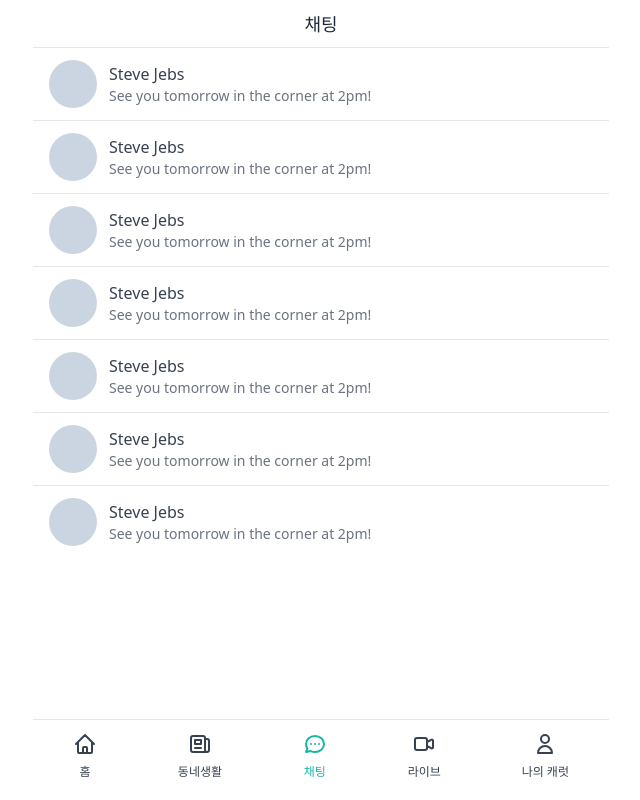
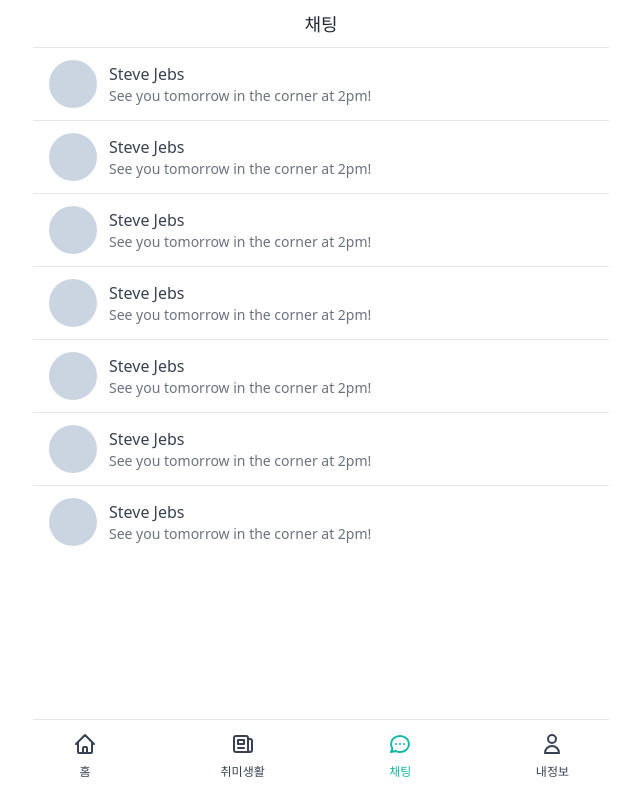
Before and after one commit to JeremyDev87/chidol-market, a Next.js app: page /chats in a window 1280 px wide. Shown: the whole page, without its empty margins (319-959 px from the left). Built offline with nearby package versions, Linux system fonts and the light colour scheme.

Commit message:
<chore>:Hidden Stream Button in Layout - Steam은 서비스 아직 안하는걸로

```diff
--- a/components/layout.tsx
+++ b/components/layout.tsx
@@ -101,7 +101,7 @@ export default function Layout({
 									d="M19 20H5a2 2 0 01-2-2V6a2 2 0 012-2h10a2 2 0 012 2v1m2 13a2 2 0 01-2-2V7m2 13a2 2 0 002-2V9a2 2 0 00-2-2h-2m-4-3H9M7 16h6M7 8h6v4H7V8z"
 								></path>
 							</svg>
-							<span>동네생활</span>
+							<span>취미생활</span>
 						</a>
 					</Link>
 					<Link href="/chats">
@@ -130,7 +130,7 @@ export default function Layout({
 							<span>채팅</span>
 						</a>
 					</Link>
-					<Link href="/streams">
+					{/* <Link href="/streams">
 						<a
 							className={cls(
 								"flex flex-col items-center space-y-2 ",
@@ -155,7 +155,7 @@ export default function Layout({
 							</svg>
 							<span>라이브</span>
 						</a>
-					</Link>
+					</Link> */}
 					<Link href="/profile">
 						<a
 							className={cls(
@@ -179,7 +179,7 @@ export default function Layout({
 									d="M16 7a4 4 0 11-8 0 4 4 0 018 0zM12 14a7 7 0 00-7 7h14a7 7 0 00-7-7z"
 								></path>
 							</svg>
-							<span>나의 캐럿</span>
+							<span>내정보</span>
 						</a>
 					</Link>
 				</nav>
```
